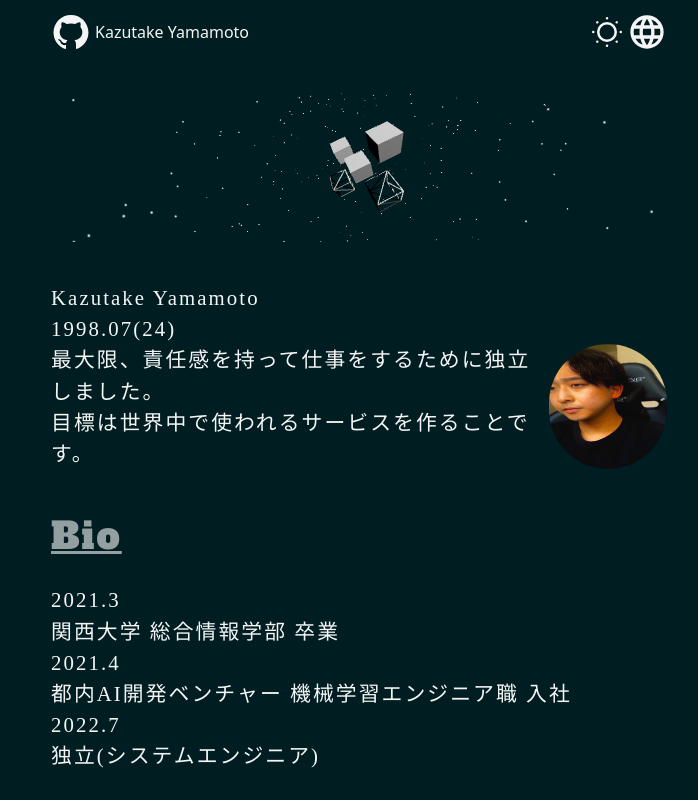
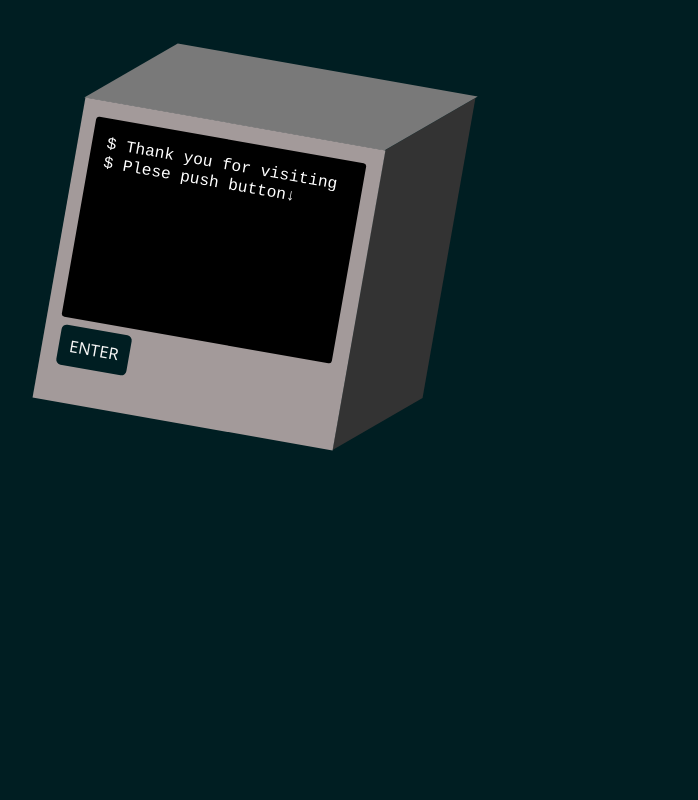
Before and after one commit to mixnuts07/kazutake-yamamoto, a Next.js app: page / in a window 1280 px wide. Shown: the top 800 px of the page, without its empty margins (281-979 px from the left). Built offline with nearby package versions, Linux system fonts and the light colour scheme.

Commit message:
[add]loading

```diff
--- a/components/Header.tsx
+++ b/components/Header.tsx
@@ -14,9 +14,9 @@ const Header = ({ darkMode, toggleDarkMode, ChangeLang }) => {
       </div>
       <div className="flex">
         {darkMode === "dark" ? (
+          <MdOutlineDarkMode onClick={toggleDarkMode} size="2.5rem" />
+        ) : (
           <BsBrightnessLow onClick={toggleDarkMode} size="2.5rem" />
-        ) : (
-          <MdOutlineDarkMode onClick={toggleDarkMode} size="2.5rem" />
         )}
         <MdOutlineLanguage onClick={ChangeLang} size="2.5rem" />
       </div>
--- a/components/Loading.tsx
+++ b/components/Loading.tsx
@@ -1,6 +1,6 @@
 import style from "../styles/loading.module.scss";
 
-const Loading = () => {
+const Loading = ({ EnterSite }) => {
   return (
     <div className={style.computer}>
       <div className={style.side}></div>
@@ -19,8 +19,9 @@ const Loading = () => {
           &#8203;b&#8203;u&#8203;t&#8203;t&#8203;o&#8203;n&#8203;↓
         </div>
       </div>
-      <div className={style.button}></div>
-      {/* <button>ENTER</button> */}
+      <div className={style.button} onClick={EnterSite}>
+        E&#8203;N&#8203;T&#8203;E&#8203;R
+      </div>
     </div>
   );
 };
--- a/components/Skills.tsx
+++ b/components/Skills.tsx
@@ -8,6 +8,7 @@ import { SiPrisma } from "react-icons/si";
 import { FaNode } from "react-icons/fa";
 import { SiNestjs } from "react-icons/si";
 import { SiPython } from "react-icons/si";
+import { SiGraphql } from "react-icons/si";
 import { FaAws } from "react-icons/fa";
 import { SiPostgresql } from "react-icons/si";
 
@@ -79,6 +80,11 @@ const languages: LangType[] = [
     icon: <FaAws size="2.5rem" />,
   },
   {
+    name: "GraphQL",
+    href: "https://graphql.org/",
+    icon: <SiGraphql size="2.5rem" />,
+  },
+  {
     name: "PostgreSQL",
     href: "https://www.postgresql.org/",
     icon: <SiPostgresql size="2.5rem" />,
@@ -104,7 +110,7 @@ const Skills = ({ t }) => {
           </div>
         ))}
       </div>
-      <h6 className="pt-4 text-small">{t("skills.1")}</h6>
+      <h6 className="pt-6 text-small">{t("skills.1")}</h6>
     </div>
   );
 };
--- a/package.json
+++ b/package.json
@@ -17,6 +17,7 @@
     "react-dom": "18.2.0",
     "react-i18next": "^11.18.6",
     "react-icons": "^4.4.0",
+    "react-loading": "^2.0.3",
     "sass": "^1.55.0",
     "three": "^0.145.0"
   },
--- a/pages/_app.tsx
+++ b/pages/_app.tsx
@@ -4,6 +4,7 @@ import "../styles/tailwind.css";
 import "../styles/style.css";
 import "../i18n/config";
 
+// Next.jsで全ページ共通の処理を挟むために書く
 function MyApp({ Component, pageProps }) {
   return <Component {...pageProps} />;
 }
--- /dev/null
+++ b/pages/app.tsx
@@ -0,0 +1,54 @@
+import type { NextPage } from "next";
+import { useState, useEffect } from "react";
+import { useTranslation } from "react-i18next";
+import { IconContext } from "react-icons";
+import Head from "next/head";
+import Header from "../components/Header";
+import ThreeObj from "../components/Flower";
+import Footer from "../components/Footer";
+import Profile from "../components/Profile";
+import Bio from "../components/Bio";
+import Skills from "../components/Skills";
+
+const App: NextPage = () => {
+  // 多言語の切り替え
+  const [t, i18n] = useTranslation();
+  const [lang, setLang] = useState("ja");
+  // TODO darkMode, toggleModeをHeaderコンポーネントから渡すようにする（子→親）
+  const [darkMode, setDarkMode] = useState<string>("dark");
+  const toggleDarkMode = (): void => {
+    darkMode === "dark" ? setDarkMode("") : setDarkMode("dark");
+  };
+  // https://react.i18next.com/legacy-v9/step-by-step-guide
+  useEffect(() => {
+    i18n.changeLanguage(lang);
+  }, [lang, i18n]);
+  const ChangeLang = (): void => {
+    setLang(lang === "en" ? "ja" : "en");
+  };
+  // TODO <main>dark:from(to)-darkはbg-gradient-to-rを設定してるからこの書き方になった。綺麗な書き方ないか再考。
+  return (
+    <div className={darkMode}>
+      <Head>
+        <title>MyApp</title>
+        <meta name="description" content="For Learning" />
+        <link rel="icon" href="/favicon.ico" />
+      </Head>
+      <main className="lg:max-w-1/2 max-w-1 mx-auto text-whitesmoke bg-gradient-to-r from-from via-via to-to dark:from-dark dark:to-dark">
+        <IconContext.Provider value={{ className: "icon-style" }}>
+          <Header
+            darkMode={darkMode}
+            toggleDarkMode={toggleDarkMode}
+            ChangeLang={ChangeLang}
+          />
+          <ThreeObj />
+          <Profile t={t} />
+          <Bio t={t} />
+          <Skills t={t} />
+          <Footer t={t} />
+        </IconContext.Provider>
+      </main>
+    </div>
+  );
+};
+export default App;
--- a/pages/index.tsx
+++ b/pages/index.tsx
@@ -1,56 +1,32 @@
-import type { NextPage } from "next";
-import { useState, useEffect } from "react";
-import { useTranslation } from "react-i18next";
-import { IconContext } from "react-icons";
-import Head from "next/head";
-import Header from "../components/Header";
-import ThreeObj from "../components/Flower";
-import Footer from "../components/Footer";
-import Profile from "../components/Profile";
-import Bio from "../components/Bio";
-import Skills from "../components/Skills";
+import React, { lazy, useState, Suspense } from "react";
+import ReactDOM from "react-dom/client";
 import Loading from "../components/Loading";
+import ReactLoading from "react-loading";
 
-const Home: NextPage = () => {
-  // 多言語の切り替え
-  const [t, i18n] = useTranslation();
-  const [lang, setLang] = useState("ja");
-  // TODO darkMode, toggleModeをHeaderコンポーネントから渡すようにする（子→親）
-  const [darkMode, setDarkMode] = useState<string>("dark");
-  const toggleDarkMode = (): void => {
-    darkMode === "dark" ? setDarkMode("") : setDarkMode("dark");
+const App = lazy(() => import("./app"));
+
+const Home = () => {
+  const [changeDisplay, setChangeDisplay] = useState(true);
+  const EnterSite = () => {
+    setTimeout(setChangeDisplay, 200, false);
   };
-  // https://react.i18next.com/legacy-v9/step-by-step-guide
-  useEffect(() => {
-    i18n.changeLanguage(lang);
-  }, [lang, i18n]);
-  const ChangeLang = (): void => {
-    setLang(lang === "en" ? "ja" : "en");
-  };
-  // TODO <main>dark:from(to)-darkはbg-gradient-to-rを設定してるからこの書き方になった。綺麗な書き方ないか再考。
+  if (changeDisplay) return <Loading EnterSite={EnterSite} />;
   return (
-    <div className={darkMode}>
-      <Head>
-        <title>MyApp</title>
-        <meta name="description" content="For Learning" />
-        <link rel="icon" href="/favicon.ico" />
-      </Head>
-      <main className="lg:max-w-1/2 max-w-1 mx-auto text-whitesmoke bg-gradient-to-r from-from via-via to-to dark:from-dark dark:to-dark">
-        <IconContext.Provider value={{ className: "icon-style" }}>
-          <Header
-            darkMode={darkMode}
-            toggleDarkMode={toggleDarkMode}
-            ChangeLang={ChangeLang}
-          />
-          <ThreeObj />
-          <Profile t={t} />
-          <Bio t={t} />
-          <Skills t={t} />
-          <Footer t={t} />
-          <Loading />
-        </IconContext.Provider>
-      </main>
+    <div>
+      <Suspense
+        fallback={
+          <ReactLoading type="bars" color="#f5f5f5" className="react-loading" />
+        }
+      >
+        <App />
+      </Suspense>
     </div>
   );
 };
 export default Home;
+// const root = ReactDOM.createRoot(document.getElementById("root")!);
+// root.render(
+//   <React.StrictMode>
+//     <Entering />
+//   </React.StrictMode>
+// );
--- a/styles/loading.module.scss
+++ b/styles/loading.module.scss
@@ -213,9 +213,14 @@
   .button {
     -webkit-transform: skew(-10deg, 10deg);
     transform: skew(-10deg, 10deg);
-    background-color: #242f45;
-    height: 20px;
-    width: 40px;
+    background-color: #001e22;
+    color: whitesmoke;
+    display: flex;
+    justify-content: center;
+    align-items: center;
+    border-radius: 5px;
+    height: 40px;
+    width: 70px;
     top: 260px;
   }
 }
```
Also changed, not shown: 1 other file (tests, documents, lock files or other folders).
